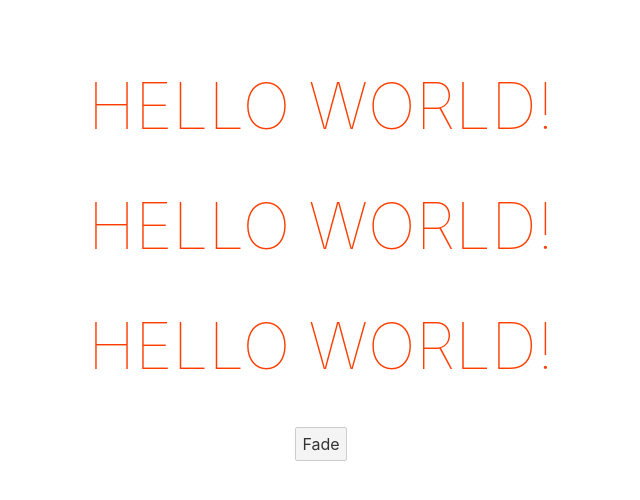
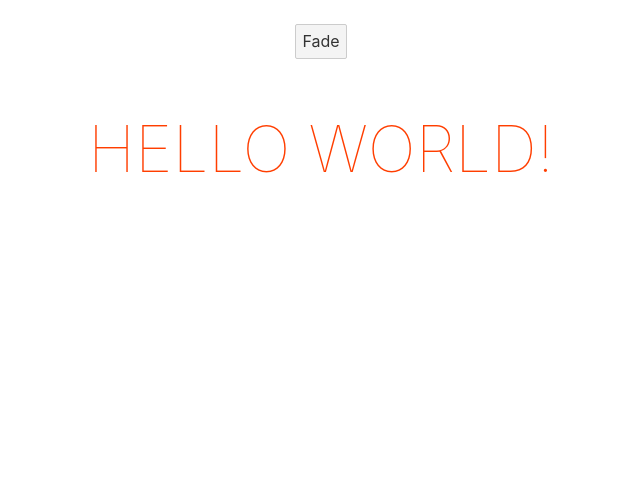
Before and after one commit to ronnyszutu/levelup-animation, a Svelte app: page / in a window 1280 px wide. Shown: the top 500 px of the page, without its empty margins (319-959 px from the left). Built offline with nearby package versions, Linux system fonts and the light colour scheme.

Commit message:
Animation Params

```diff
--- a/src/App.svelte
+++ b/src/App.svelte
@@ -1,21 +1,25 @@
 <script>
-	import { fade } from 'svelte/transition';
+	import { fade, blur, slide, fly } from 'svelte/transition';
 	export let name;
 
 	let isReady = 'false';
 </script>
 
 <main>
+	<button on:click={() => isReady = !isReady }>Fade</button>
+
 	<!-- Mounting and unmounting animation -->
 	{#if isReady}
-		<h1 transition:fade>Hello {name}!</h1>
+		<!-- <h1 transition:slide>Hello {name}!</h1> -->
+	{/if}
+	{#if isReady}
+		<h1 transition:fly={{ y: 100, x: 200 }}>Hello {name}!</h1>
 	{/if}
 	<!-- Initial load animation -->
-	<h1 transition:fade>Hello {name}!</h1>
+	<!-- <h1 transition:fade>Hello {name}!</h1> -->
 	<!-- Css transition animation -->
-	<h1 class:hidden={!isReady}>Hello {name}!</h1>
+	<!-- <h1 class:hidden={!isReady}>Hello {name}!</h1> -->
 
-	<button on:click={() => isReady = !isReady }>Fade</button>
 </main>
 
 <style>
```
